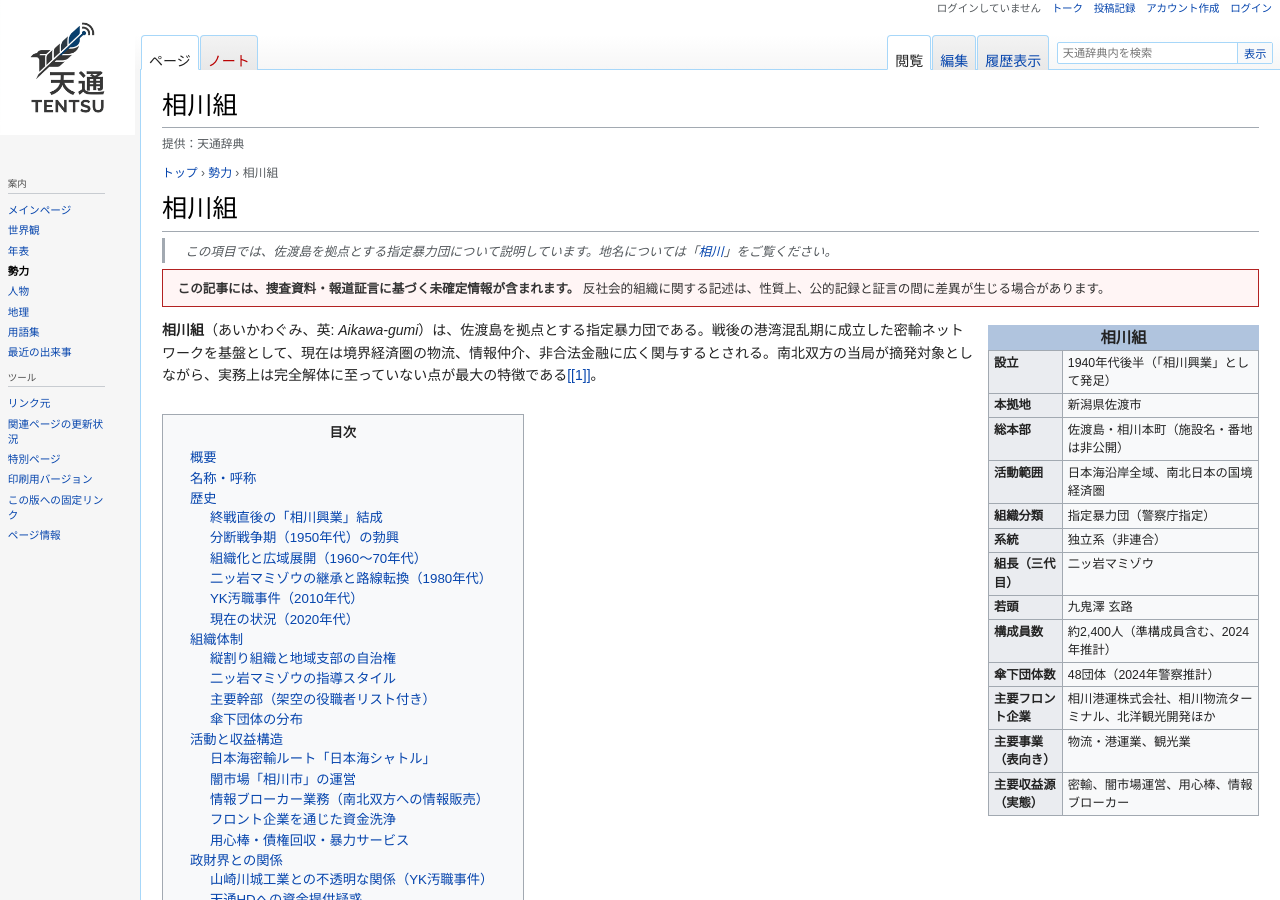
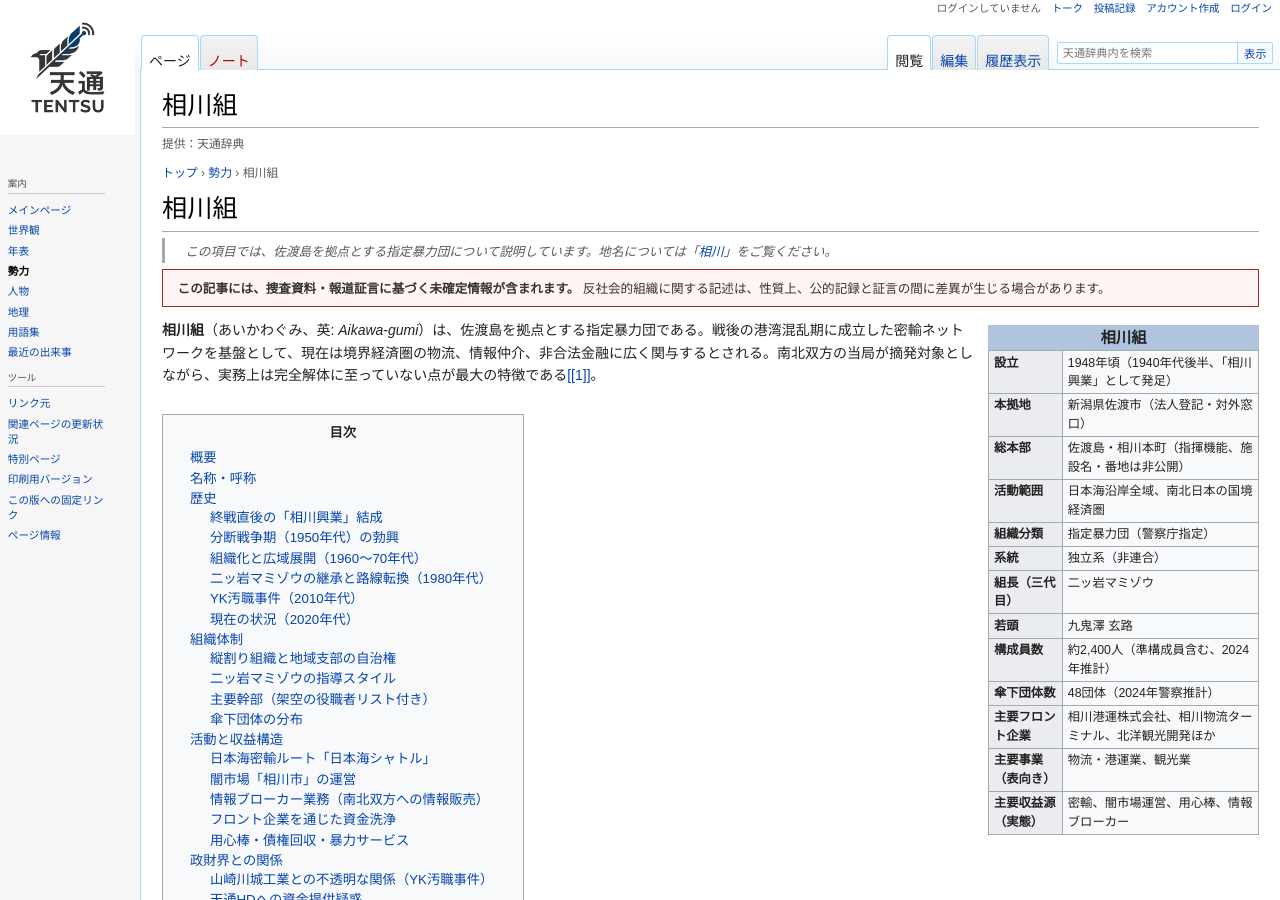
Before and after one commit to manzyuball/Tenzu.jp, a Jekyll site: the page built from faction-aikawa-gumi.html, in a window 1280 px wide and 900 px high. Built offline with Jekyll 4.4.1, drawn with Linux system fonts in a browser that asks for light colours.

Commit message:
clarify aikawa infobox founding and headquarters fields
Agent-Logs-Url: https://github.com/manzyuball/Tenzu.jp/sessions/a3331577-4868-41d2-b0e5-62efddca95f0

Co-authored-by: manzyuball <97023831+manzyuball@users.noreply.github.com>

```diff
--- a/faction-aikawa-gumi.html
+++ b/faction-aikawa-gumi.html
@@ -24,9 +24,9 @@ nav_section: factions
 
   <table class="infobox">
     <caption>相川組</caption>
-    <tr><th>設立</th><td>1940年代後半（「相川興業」として発足）</td></tr>
-    <tr><th>本拠地</th><td>新潟県佐渡市</td></tr>
-    <tr><th>総本部</th><td>佐渡島・相川本町（施設名・番地は非公開）</td></tr>
+    <tr><th>設立</th><td>1948年頃（1940年代後半、「相川興業」として発足）</td></tr>
+    <tr><th>本拠地</th><td>新潟県佐渡市（法人登記・対外窓口）</td></tr>
+    <tr><th>総本部</th><td>佐渡島・相川本町（指揮機能、施設名・番地は非公開）</td></tr>
     <tr><th>活動範囲</th><td>日本海沿岸全域、南北日本の国境経済圏</td></tr>
     <tr><th>組織分類</th><td>指定暴力団（警察庁指定）</td></tr>
     <tr><th>系統</th><td>独立系（非連合）</td></tr>
```
